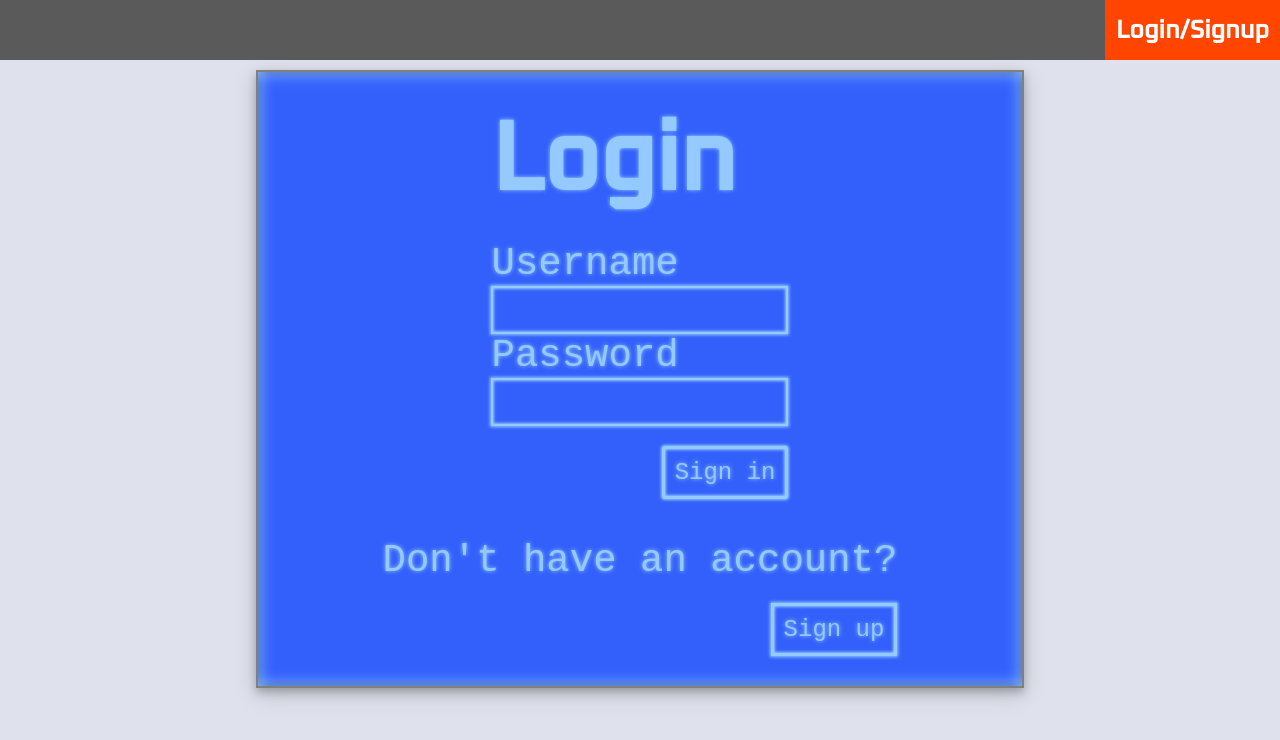
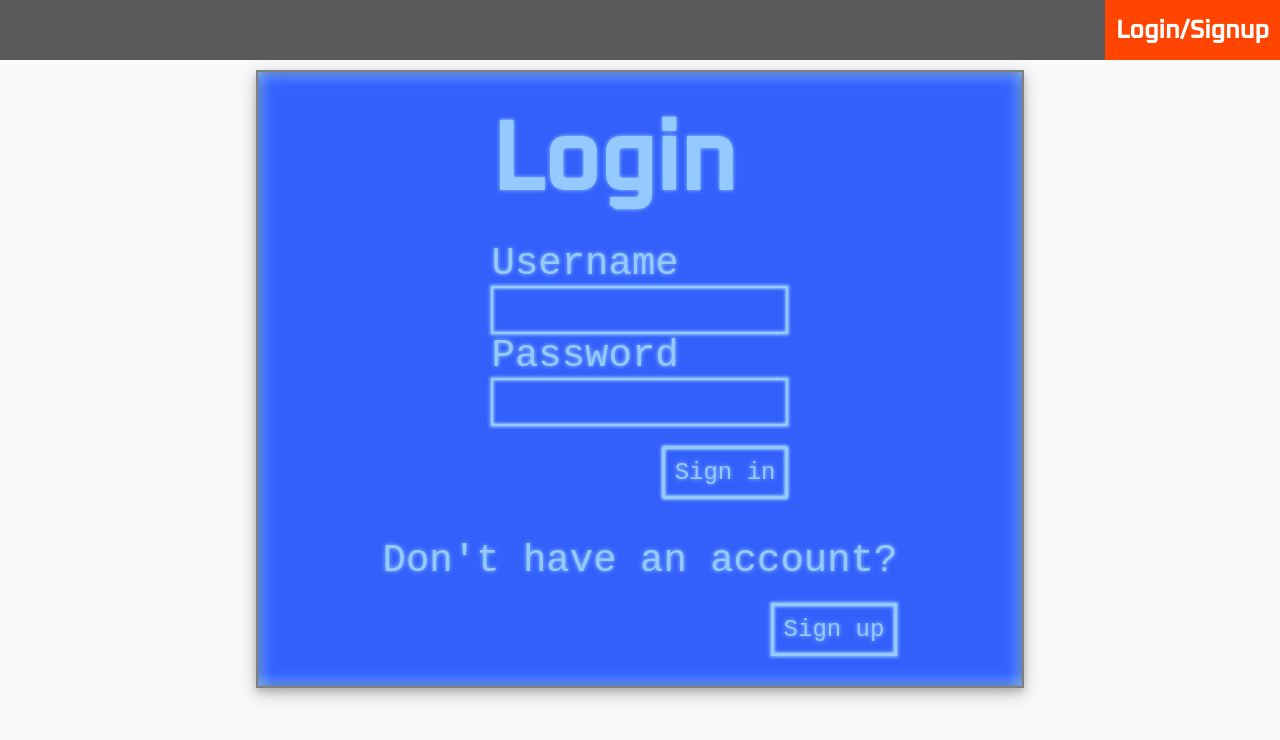
Before and after one commit to moshriguez/drum-machine-frontend, a React (Create React App) app: page /login in a window 1280 px wide. Shown: the top 740 px of the page. Built offline with nearby package versions, Linux system fonts and the light colour scheme.

Commit message:
some minor styling

```diff
--- a/src/App.css
+++ b/src/App.css
@@ -13,7 +13,7 @@
 body {
   margin: 0;
   font-family: 'Roboto', sans-serif;
-  background-color: #dfe2ec;
+  background-color: #fafafc;
 }
 
 h1, h2, h4, h3 {
@@ -37,9 +37,9 @@ button {
   cursor: pointer;
 }
 
-.drum-container, .my-profile-container {
+/* .drum-container, .my-profile-container {
   background-color: rgba(255, 255, 255, 0.84);
-}
+} */
 /*
 font-family: 'Bebas Neue', sans-serif;
 */
```
